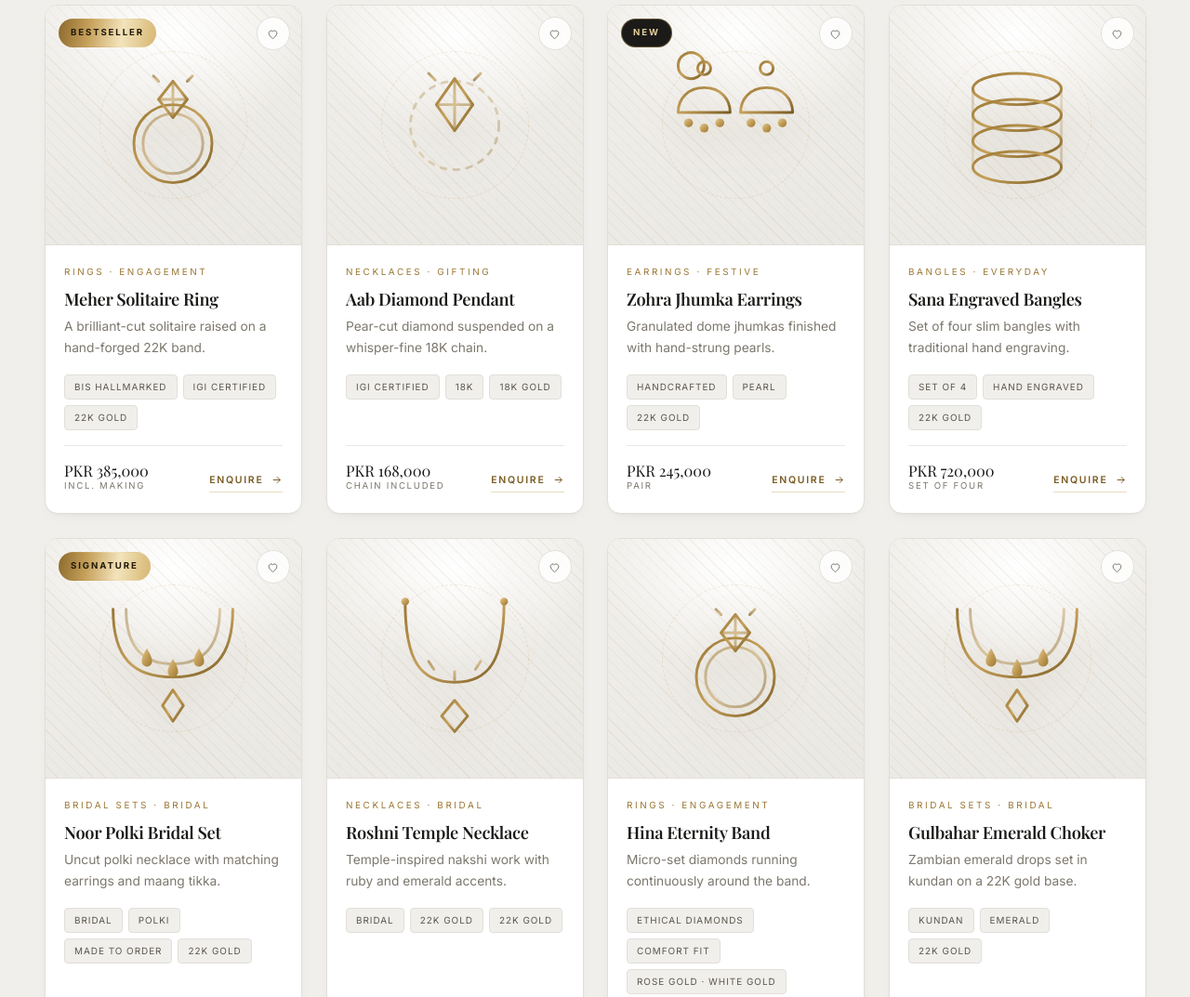
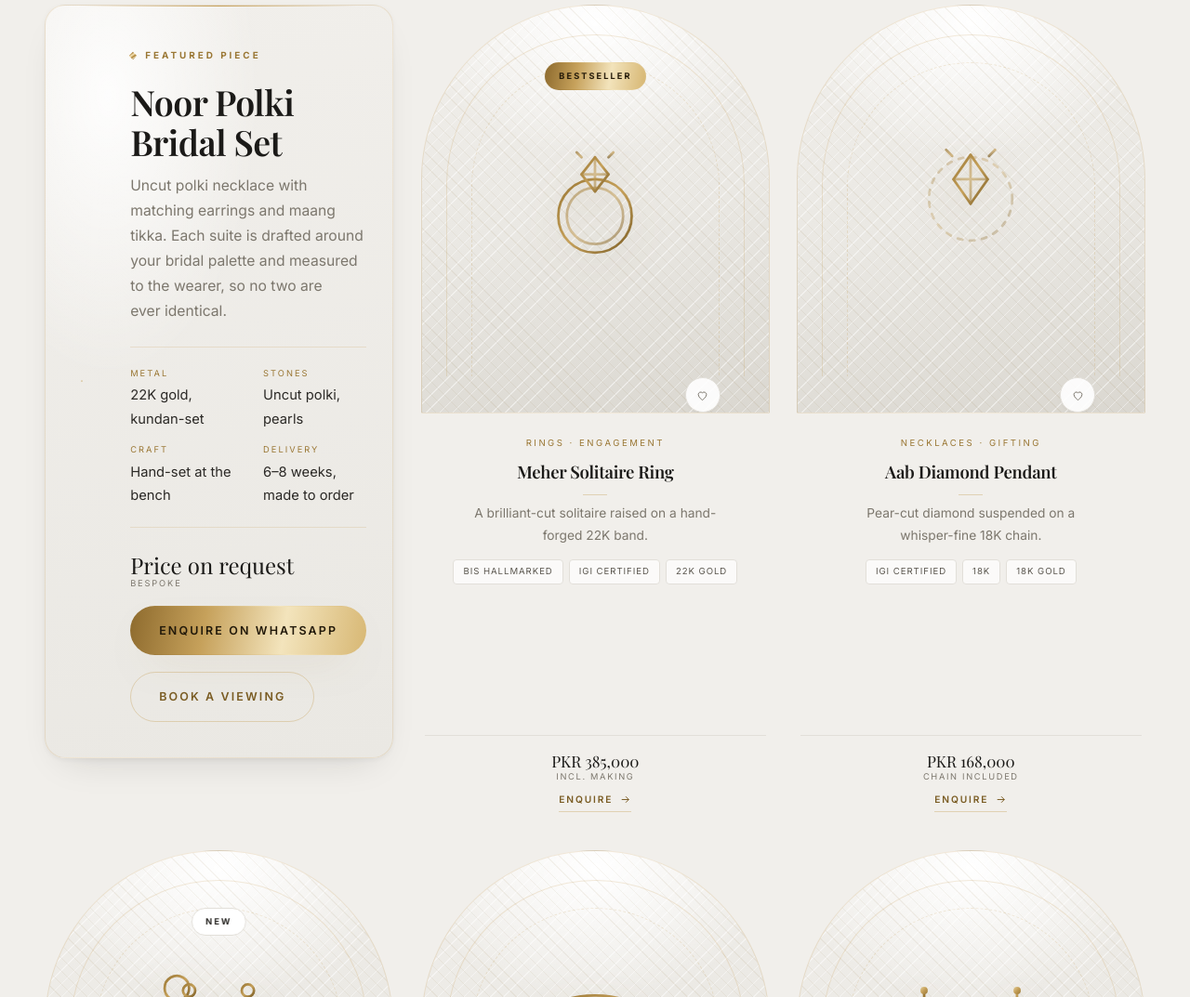
Before and after one commit to aliflaammeemjewellers/aliflaammeemjewellers, a plain HTML site: page index.html in a window 1280 px wide. Shown: the part 1140-2213 px from the top of the page at 93% size. Drawn offline with nearby package versions, Linux system fonts and the light colour scheme; a web font is replaced by a local one.

Commit message:
Redesign product cards and add a Featured Piece spotlight
- cards lose the white box: each piece is now an arch-topped vitrine with a
  gold hairline arch, engraved threads, hover sheen and a gentle lift
- caption centred: category, name with a growing gold rule, description,
  tags, then a price line over a full-width hairline and an Enquire link
- badge moves to a seal at the crown of the arch; wishlist becomes a floating
  ghost button at the base
- grid relaxed to 3 columns with wider gutters (2 at 1120px, 1 at 520px)
- new full-width Featured Piece spotlight: large arch media, eyebrow, specs
  table, price and two CTAs, excluded from the grid so the count stays honest
- 'featured: true' + specs added to the Noor Polki Bridal Set; filtering to a
  set that excludes it falls back to a normal card
- uses the previously orphaned --sh-3 elevation on spotlight hover

Co-authored-by: arena-agent <297053741+arena-agent@users.noreply.github.com>

```diff
--- a/script.js
+++ b/script.js
@@ -137,8 +137,9 @@
       desc:'Granulated dome jhumkas finished with hand-strung pearls.', tags:['Handcrafted','Pearl'], price:'PKR 245,000', note:'pair', badge:'New' },
     { id:'sana',     name:'Sana Engraved Bangles',     type:'bangles',  metals:['gold22'],        occasion:'everyday',   motif:'bangles',
       desc:'Set of four slim bangles with traditional hand engraving.', tags:['Set of 4','Hand Engraved'], price:'PKR 720,000', note:'set of four' },
-    { id:'noor',     name:'Noor Polki Bridal Set',     type:'bridal',   metals:['gold22'],        occasion:'bridal',     motif:'bridal',
-      desc:'Uncut polki necklace with matching earrings and maang tikka.', tags:['Bridal','Polki','Made to order'], price:'Price on request', note:'bespoke', badge:'Signature' },
+    { id:'noor',     name:'Noor Polki Bridal Set',     type:'bridal',   metals:['gold22'],        occasion:'bridal',     motif:'bridal', featured:true,
+      desc:'Uncut polki necklace with matching earrings and maang tikka.', tags:['Bridal','Polki','Made to order'], price:'Price on request', note:'bespoke', badge:'Signature',
+      specs:[['Metal','22K gold, kundan-set'],['Stones','Uncut polki, pearls'],['Craft','Hand-set at the bench'],['Delivery','6–8 weeks, made to order']] },
     { id:'roshni',   name:'Roshni Temple Necklace',    type:'necklace', metals:['gold22'],        occasion:'bridal',     motif:'necklace',
       desc:'Temple-inspired nakshi work with ruby and emerald accents.', tags:['Bridal','22K Gold'], price:'PKR 1,240,000', note:'approx. 48g' },
     { id:'hina',     name:'Hina Eternity Band',        type:'rings',    metals:['rose','white'],  occasion:'engagement', motif:'rings',
@@ -234,6 +235,32 @@
       </article>`;
   }
 
+  function spotlightHTML(p) {
+    const specs = (p.specs || []).map(([k, v]) =>
+      `<div class="spec"><dt>${k}</dt><dd>${v}</dd></div>`).join('');
+    return `
+      <article class="spotlight" role="listitem" data-type="${p.type}" data-occasion="${p.occasion}"
+               data-metals="${p.metals.join(' ')}">
+        <div class="spotlight-media">
+          ${MOTIF[p.motif]}
+        </div>
+        <div class="spotlight-body">
+          <span class="spotlight-eyebrow"><i class="gem"></i> Featured Piece</span>
+          <h3 class="spotlight-name">${p.name}</h3>
+          <p class="spotlight-desc">${p.desc} Each suite is drafted around your bridal palette and
+            measured to the wearer, so no two are ever identical.</p>
+          <dl class="spotlight-specs">${specs}</dl>
+          <div class="spotlight-foot">
+            <span class="spotlight-price">${money(p.price)}<small>${p.note}</small></span>
+            <button class="btn btn-primary" type="button" data-enquire="${p.name}|${money(p.price)}">
+              Enquire on WhatsApp
+            </button>
+            <a class="btn btn-outline" href="#appointment">Book a Viewing</a>
+          </div>
+        </div>
+      </article>`;
+  }
+
   function matches(p) {
     const f = filterState;
     if (!f.value) return true;
@@ -247,11 +274,14 @@
   function renderProducts() {
     if (!grid) return;
     const list = PRODUCTS.filter(matches);
-    grid.innerHTML = list.length
-      ? list.map(cardHTML).join('')
-      : `<p class="collections-note" style="grid-column:1/-1;text-align:center;padding:40px 0">
+    const feat = list.filter((p) => p.featured).slice(0, 1)[0];
+    const rest = list.filter((p) => p !== feat);
+    const cards = rest.map(cardHTML).join('');
+
+    grid.innerHTML = (feat ? spotlightHTML(feat) : '') + (cards ||
+      (feat ? '' : `<p class="collections-note" style="grid-column:1/-1;text-align:center;padding:40px 0">
            No pieces in this selection yet — call us and we will craft it for you.
-         </p>`;
+         </p>`));
   }
 
   function renderSubFilters(group) {
--- a/styles.css
+++ b/styles.css
@@ -696,118 +696,126 @@ address { font-style: normal; }
 
 .products-grid {
   display: grid;
-  grid-template-columns: repeat(4, minmax(0, 1fr));
-  gap: 26px;
-}
-
+  grid-template-columns: repeat(3, minmax(0, 1fr));
+  gap: 42px 30px;
+}
+
+/* ---- vitrine card: arch-topped display, no box, centred caption ---- */
 .product-card {
   position: relative;
   display: flex;
   flex-direction: column;
-  background: #fff;
-  border: 1px solid var(--grey-200);
-  border-radius: var(--r-md);
-  overflow: hidden;
-  box-shadow: var(--sh-1);
-  transition: transform .55s var(--ease), box-shadow .55s var(--ease), border-color .45s var(--ease);
   animation: cardIn .5s var(--ease-out) both;
 }
 @keyframes cardIn {
   from { opacity: 0; transform: translateY(14px) scale(.985); }
   to   { opacity: 1; transform: none; }
 }
-.product-card::before {
-  content: "";
-  position: absolute; top: 0; left: 0; right: 0; height: 2px;
-  background: var(--gold-grad);
-  transform: scaleX(0);
-  transform-origin: left;
-  transition: transform .6s var(--ease);
-  z-index: 3;
-}
-.product-card:hover {
-  transform: translateY(-8px);
-  border-color: var(--gold-line);
-  box-shadow: var(--sh-3);
-}
-.product-card:hover::before { transform: scaleX(1); }
 
 .product-media {
   position: relative;
-  aspect-ratio: 1 / .94;
+  aspect-ratio: 4 / 4.7;
   display: grid;
   place-items: center;
+  border-radius: 999px 999px var(--r-sm) var(--r-sm);
+  overflow: hidden;
   background:
-    radial-gradient(90% 70% at 50% 12%, #fff, transparent 60%),
-    linear-gradient(160deg, var(--grey-100), var(--grey-150));
-  border-bottom: 1px solid var(--grey-200);
-  overflow: hidden;
-}
+    radial-gradient(78% 52% at 50% 4%, #FFFFFF 0%, rgba(255,255,255,0) 64%),
+    linear-gradient(168deg, var(--grey-100) 0%, var(--grey-150) 52%, #DAD7D0 100%);
+  border: 1px solid var(--gold-line-soft);
+  transition: border-color .5s var(--ease), box-shadow .5s var(--ease), transform .5s var(--ease);
+}
+/* engraved threads inside the arch */
 .product-media::before {
-  /* engraved guilloché lines */
   content: "";
   position: absolute; inset: 0;
-  background-image: repeating-linear-gradient(45deg,
-    rgba(122,92,35,.09) 0 1px, transparent 1px 9px);
-  opacity: .75;
-}
+  background-image:
+    repeating-linear-gradient(45deg, rgba(122,92,35,.07) 0 1px, transparent 1px 10px),
+    repeating-linear-gradient(-45deg, rgba(255,255,255,.5) 0 1px, transparent 1px 10px);
+  opacity: .9;
+}
+/* sheen sweep on hover */
 .product-media::after {
-  /* sheen sweep on hover */
   content: "";
   position: absolute; inset: 0;
   background: var(--gold-sheen);
   transform: translateX(-120%);
   transition: transform 1s var(--ease);
+  z-index: 3;
+  pointer-events: none;
 }
 .product-card:hover .product-media::after { transform: translateX(120%); }
+.product-card:hover .product-media {
+  border-color: var(--gold-line);
+  box-shadow: 0 40px 70px -44px rgba(122,92,35,.5);
+  transform: translateY(-6px);
+}
+
+/* inner arch outline, echoing the hero doorway */
+.product-media .halo {
+  position: absolute;
+  inset: 7% 7% 9%;
+  border: 1px solid var(--gold-line-soft);
+  border-bottom: 0;
+  border-radius: 999px 999px 0 0;
+  z-index: 1;
+}
+.product-media .halo::after {
+  content: "";
+  position: absolute; inset: 8% 8% 0;
+  border: 1px dashed rgba(198,161,91,.22);
+  border-bottom: 0;
+  border-radius: 999px 999px 0 0;
+}
 .product-media .motif {
   position: relative;
   z-index: 2;
-  width: 62%;
-  max-width: 168px;
+  width: 58%;
+  max-width: 158px;
+  margin-bottom: 6%;
   color: var(--gold-deep);
   filter: drop-shadow(0 12px 20px rgba(122,92,35,.22));
   transition: transform .6s var(--ease);
 }
-.product-card:hover .product-media .motif { transform: scale(1.06) translateY(-3px); }
-.product-media .halo {
-  position: absolute;
-  width: 58%; aspect-ratio: 1;
-  border-radius: 50%;
-  border: 1px dashed var(--gold-line-soft);
-  z-index: 1;
-}
+.product-card:hover .product-media .motif { transform: scale(1.06) translateY(-4px); }
 
 .badge {
   position: absolute;
-  top: 14px; left: 14px;
-  z-index: 3;
-  padding: 6px 12px;
-  font-size: .6rem;
+  top: 14%;
+  left: 50%;
+  transform: translateX(-50%);
+  z-index: 4;
+  padding: 6px 14px;
+  font-size: .58rem;
   font-weight: 700;
-  letter-spacing: .2em;
+  letter-spacing: .22em;
   text-transform: uppercase;
   border-radius: var(--r-full);
-  background: var(--ink);
-  color: var(--gold-light);
-  border: 1px solid rgba(198,161,91,.4);
+  background: rgba(255,255,255,.94);
+  color: var(--ink-2);
+  border: 1px solid var(--grey-200);
+  backdrop-filter: blur(6px);
+  white-space: nowrap;
 }
 .badge.gold {
   background-image: var(--gold-grad);
   background-size: 200% 100%;
   color: #241A09;
   border-color: transparent;
+  box-shadow: var(--sh-gold);
 }
 .fav-btn {
   position: absolute;
-  top: 12px; right: 12px;
-  z-index: 3;
-  width: 36px; height: 36px;
+  bottom: 0;
+  right: 14%;
+  z-index: 4;
+  width: 38px; height: 38px;
   display: grid; place-items: center;
   border-radius: 50%;
-  background: rgba(255,255,255,.86);
+  background: rgba(255,255,255,.9);
   border: 1px solid var(--grey-200);
   color: var(--ink-mute);
+  box-shadow: var(--sh-1);
   transition: all .35s var(--ease);
 }
 .fav-btn svg { width: 15px; height: 15px; }
@@ -815,60 +823,80 @@ address { font-style: normal; }
 .fav-btn.active { color: var(--gold-deep); background: var(--gold-pale); border-color: var(--gold); }
 .fav-btn.active svg { fill: currentColor; }
 
-.product-body { padding: 20px 20px 22px; display: flex; flex-direction: column; flex: 1; }
+.product-body {
+  padding: 24px 4px 0;
+  display: flex;
+  flex-direction: column;
+  flex: 1;
+  text-align: center;
+  align-items: center;
+}
 .product-cat {
-  font-size: .62rem;
+  font-size: .6rem;
   letter-spacing: .26em;
   text-transform: uppercase;
   color: var(--gold-deep);
 }
 .product-name {
+  position: relative;
   font-family: var(--font-display);
-  font-size: 1.14rem;
+  font-size: 1.16rem;
   color: var(--ink);
-  margin: 9px 0 6px;
+  margin: 10px 0 8px;
   line-height: 1.3;
 }
+.product-name::after {
+  content: "";
+  display: block;
+  width: 26px; height: 1px;
+  margin: 12px auto 0;
+  background: var(--gold-line);
+  transition: width .45s var(--ease), background-color .45s var(--ease);
+}
+.product-card:hover .product-name::after { width: 54px; background: var(--gold); }
 .product-desc {
   font-size: .86rem;
   color: var(--ink-mute);
-  margin-bottom: 16px;
+  margin-bottom: 14px;
+  max-width: 30ch;
 }
 .product-meta {
   display: flex;
   flex-wrap: wrap;
+  justify-content: center;
   gap: 6px;
   margin-bottom: 16px;
 }
 .tag {
   padding: 4px 10px;
-  font-size: .62rem;
+  font-size: .6rem;
   letter-spacing: .1em;
   text-transform: uppercase;
   color: var(--ink-soft);
-  background: var(--grey-100);
+  background: rgba(255,255,255,.7);
   border: 1px solid var(--grey-200);
   border-radius: var(--r-xs);
 }
 .product-foot {
   margin-top: auto;
-  display: flex;
-  align-items: flex-end;
-  justify-content: space-between;
-  gap: 12px;
+  width: 100%;
+  display: flex;
+  flex-direction: column;
+  align-items: center;
+  gap: 10px;
   padding-top: 16px;
-  border-top: 1px solid var(--grey-150);
+  border-top: 1px solid var(--grey-200);
 }
 .price {
   font-family: var(--font-display);
-  font-size: 1.02rem;
+  font-size: 1.06rem;
   color: var(--ink);
   line-height: 1.3;
 }
 .price small {
   display: block;
   font-family: var(--font-body);
-  font-size: .6rem;
+  font-size: .58rem;
   letter-spacing: .18em;
   text-transform: uppercase;
   color: var(--ink-mute);
@@ -877,9 +905,9 @@ address { font-style: normal; }
   display: inline-flex;
   align-items: center;
   gap: 7px;
-  font-size: .66rem;
+  font-size: .64rem;
   font-weight: 600;
-  letter-spacing: .16em;
+  letter-spacing: .18em;
   text-transform: uppercase;
   color: var(--gold-dark);
   border-bottom: 1px solid var(--gold-line);
@@ -888,6 +916,114 @@ address { font-style: normal; }
 }
 .enquire-btn svg { width: 13px; height: 13px; }
 .enquire-btn:hover { gap: 12px; border-color: var(--gold); color: var(--gold-deep); }
+
+/* ---- featured piece: full-width spotlight above the grid ---- */
+.spotlight {
+  position: relative;
+  display: grid;
+  grid-template-columns: .82fr 1.18fr;
+  gap: clamp(28px, 4vw, 58px);
+  align-items: center;
+  padding: clamp(24px, 3vw, 38px);
+  margin-bottom: 58px;
+  border: 1px solid var(--gold-line-soft);
+  border-radius: var(--r-lg);
+  background:
+    radial-gradient(70% 60% at 18% 12%, rgba(255,255,255,.9), transparent 62%),
+    linear-gradient(168deg, var(--grey-100), var(--grey-150));
+  box-shadow: var(--sh-2);
+  animation: cardIn .55s var(--ease-out) both;
+  transition: box-shadow .55s var(--ease);
+}
+.spotlight:hover { box-shadow: var(--sh-3); }
+.spotlight::before {
+  content: "";
+  position: absolute; top: 0; left: clamp(24px, 3vw, 38px); right: clamp(24px, 3vw, 38px);
+  height: 1px;
+  background: linear-gradient(90deg, transparent, var(--gold), transparent);
+}
+.spotlight-media {
+  position: relative;
+  aspect-ratio: 4 / 4.5;
+  display: grid;
+  place-items: center;
+  border-radius: 999px 999px var(--r-sm) var(--r-sm);
+  overflow: hidden;
+  background: linear-gradient(170deg, #fff 0%, var(--grey-100) 62%, var(--grey-150) 100%);
+  border: 1px solid var(--gold-line);
+}
+.spotlight-media::before {
+  content: "";
+  position: absolute; inset: -40% -40% auto -40%;
+  height: 150%;
+  background: repeating-conic-gradient(from 0deg at 50% 0%,
+    rgba(198,161,91,.16) 0deg 1.2deg, transparent 1.2deg 5deg);
+  -webkit-mask-image: radial-gradient(62% 58% at 50% 22%, #000, transparent 74%);
+  mask-image: radial-gradient(62% 58% at 50% 22%, #000, transparent 74%);
+}
+.spotlight-media .motif {
+  position: relative;
+  z-index: 2;
+  width: 66%;
+  max-width: 230px;
+  color: var(--gold-deep);
+  filter: drop-shadow(0 16px 26px rgba(122,92,35,.24));
+}
+.spotlight-body { max-width: 46ch; }
+.spotlight-eyebrow {
+  display: inline-flex;
+  align-items: center;
+  gap: 10px;
+  font-size: .62rem;
+  font-weight: 700;
+  letter-spacing: .3em;
+  text-transform: uppercase;
+  color: var(--gold-deep);
+}
+.spotlight-eyebrow .gem { width: 6px; height: 6px; background: var(--gold-grad); transform: rotate(45deg); }
+.spotlight-name {
+  font-size: clamp(1.6rem, 3.2vw, 2.35rem);
+  margin: 16px 0 12px;
+}
+.spotlight-desc { color: var(--ink-mute); font-size: .98rem; }
+.spotlight-specs {
+  display: grid;
+  grid-template-columns: repeat(2, auto);
+  gap: 12px 34px;
+  justify-content: start;
+  margin: 24px 0 26px;
+  padding: 20px 0;
+  border-top: 1px solid var(--gold-line-soft);
+  border-bottom: 1px solid var(--gold-line-soft);
+}
+.spec dt {
+  font-size: .58rem;
+  letter-spacing: .22em;
+  text-transform: uppercase;
+  color: var(--gold-deep);
+  margin-bottom: 4px;
+}
+.spec dd { font-size: .92rem; color: var(--ink-2); }
+.spotlight-foot {
+  display: flex;
+  flex-wrap: wrap;
+  align-items: center;
+  gap: 18px;
+}
+.spotlight-price {
+  font-family: var(--font-display);
+  font-size: 1.5rem;
+  color: var(--ink);
+  line-height: 1.2;
+}
+.spotlight-price small {
+  display: block;
+  font-family: var(--font-body);
+  font-size: .58rem;
+  letter-spacing: .2em;
+  text-transform: uppercase;
+  color: var(--ink-mute);
+}
 
 .collections-foot {
   margin-top: 52px;
@@ -1492,7 +1628,7 @@ address { font-style: normal; }
 
 /* ------------------------------ 15. RESPONSIVE --------------------------- */
 @media (max-width: 1120px) {
-  .products-grid { grid-template-columns: repeat(3, minmax(0, 1fr)); }
+  .products-grid { grid-template-columns: repeat(2, minmax(0, 1fr)); }
   .process-grid { grid-template-columns: repeat(2, 1fr); }
   .step::after { display: none; }
 }
@@ -1537,13 +1673,18 @@ address { font-style: normal; }
 
   .appointment-wrapper,
   .visit-grid { grid-template-columns: 1fr; }
+  .spotlight { grid-template-columns: 1fr; text-align: center; }
+  .spotlight-media { max-width: 330px; margin-inline: auto; width: 100%; }
+  .spotlight-body { max-width: none; }
+  .spotlight-specs { justify-content: center; }
+  .spotlight-foot { justify-content: center; }
   .testimonials-grid { grid-template-columns: 1fr 1fr; }
   .footer-grid { grid-template-columns: 1fr 1fr; gap: 34px; }
 }
 
 @media (max-width: 720px) {
   :root { --gut: 20px; }
-  .products-grid { grid-template-columns: repeat(2, minmax(0, 1fr)); gap: 18px; }
+  .products-grid { grid-template-columns: repeat(2, minmax(0, 1fr)); gap: 30px 18px; }
   .form-row { grid-template-columns: 1fr; }
   .appointment-benefits { grid-template-columns: 1fr; }
   .quick-contacts { grid-template-columns: 1fr; }
```
Also changed, not shown: README.md.
